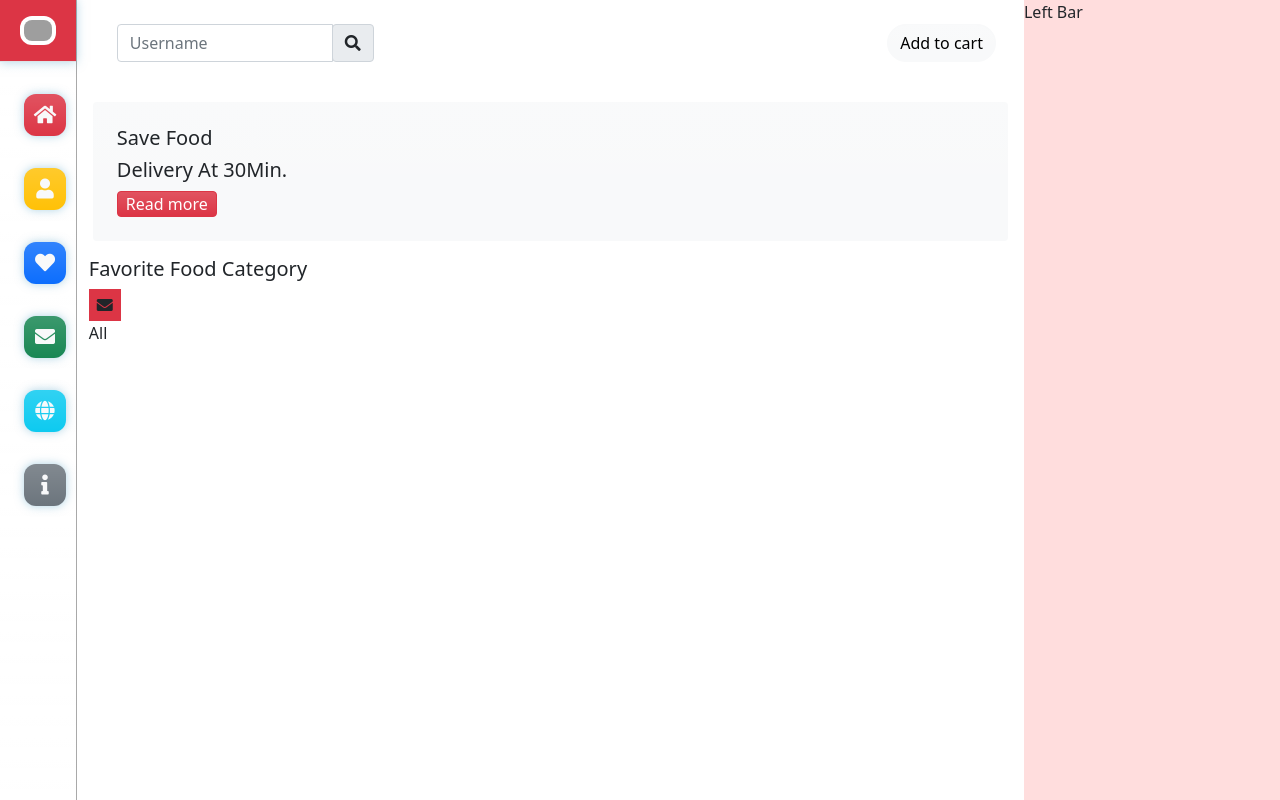
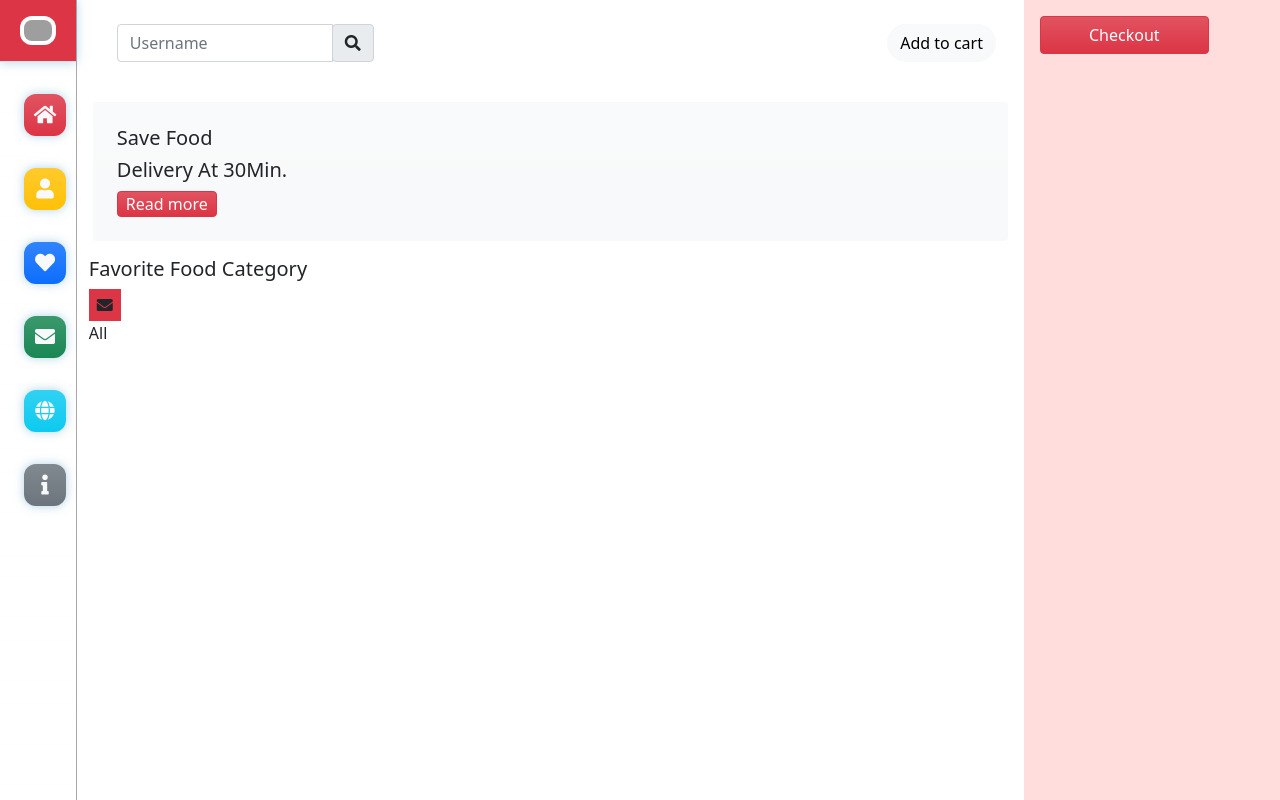
Before and after one commit to santokhan/quick-food, a React (Create React App) app in the folder client/: page / in a window 1280 px wide. Built offline with nearby package versions, Linux system fonts and the light colour scheme; grey boxes are pictures that could not be loaded.

Commit message:
Update app-right-bar.jsx

```diff
--- a/client/src/component/app-right-bar/app-right-bar.jsx
+++ b/client/src/component/app-right-bar/app-right-bar.jsx
@@ -4,7 +4,7 @@ import './app-right-bar.css';
 export default function AppRightBar() {
     return (
         <div className="app-right-bar">
-            <div>Left Bar</div>
+            <div><a href="/client/public/index.html" className="btn btn-danger bg-gradient px-5 m-3">Checkout</a></div>
         </div>
     );
 }
```
